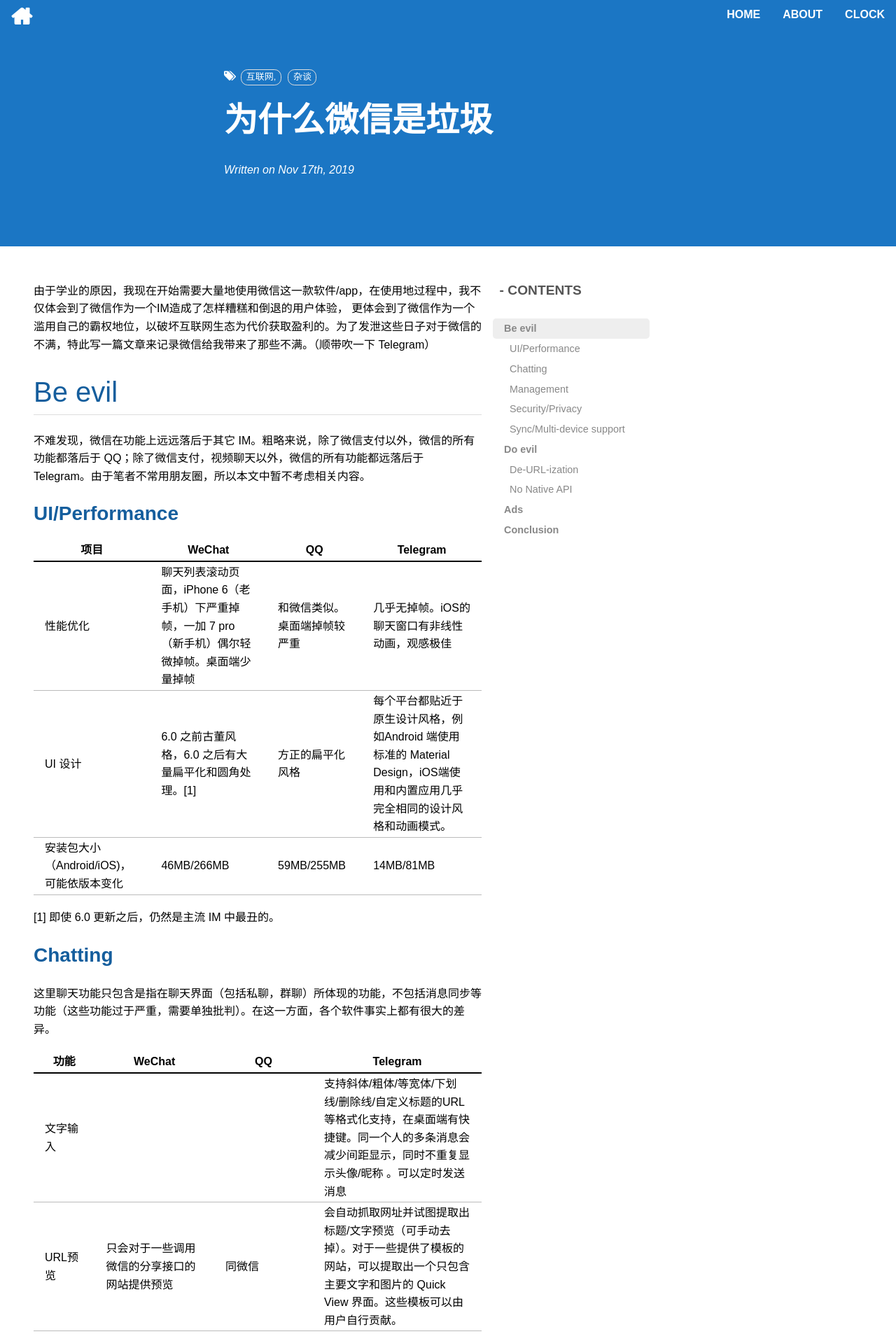
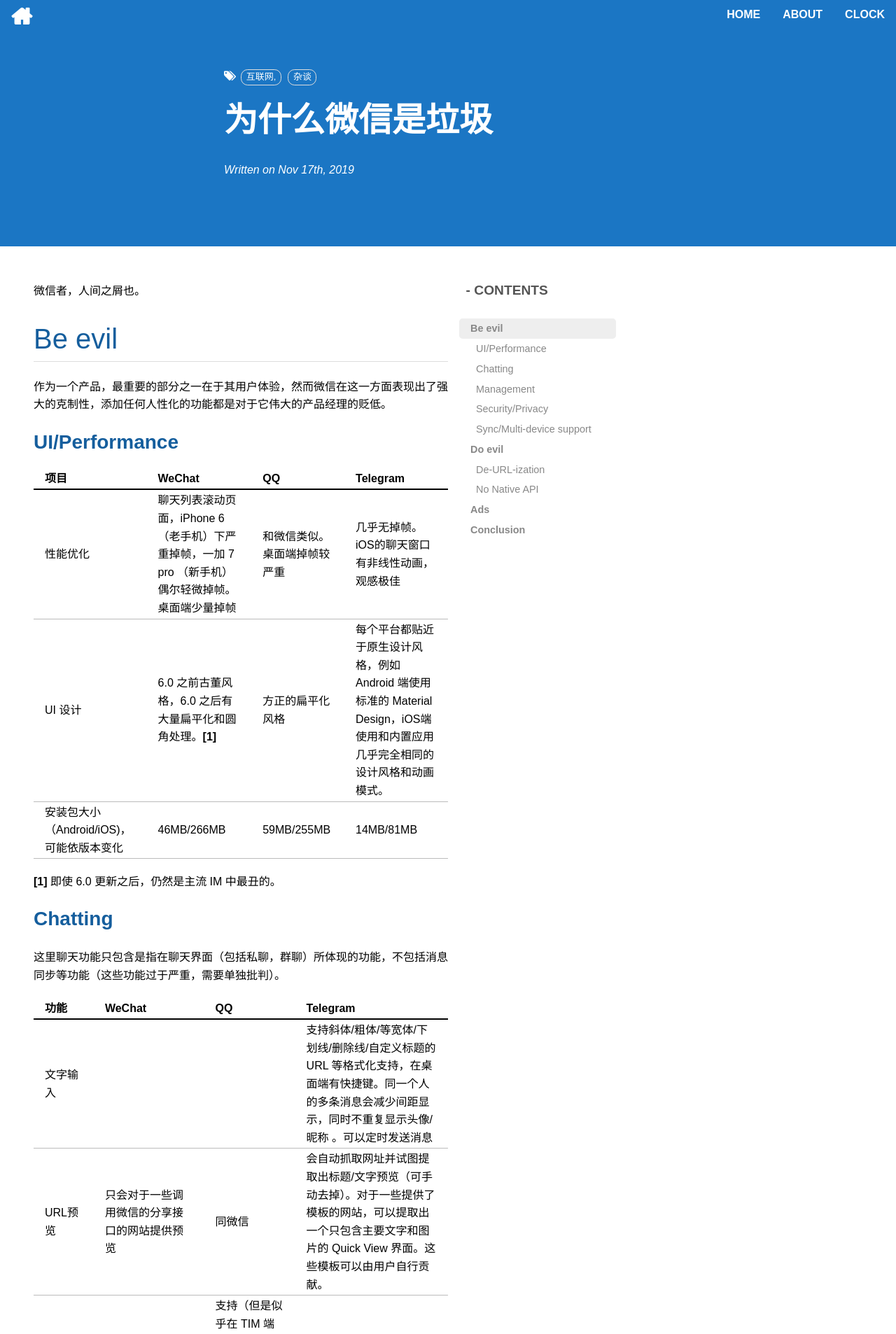
Before and after one commit to SharzyL/SharzyL.github.io, a Jekyll site: the page built from _posts/2019-11-17-wechat-shit.md, in a window 1280 px wide. Shown: the top 1906 px of the page at 70% size. Built offline with Jekyll 4.4.1, drawn with Linux system fonts in a browser that asks for light colours; comment, search, counter and statistics services are not loaded; some of the changed text lies outside the part shown.

Commit message:
modify wechat-shit, css modification

```diff
--- a/_posts/2019-11-17-wechat-shit.md
+++ b/_posts/2019-11-17-wechat-shit.md
@@ -3,54 +3,53 @@
 tags: 互联网, 杂谈
 ---
 
-由于学业的原因，我现在开始需要大量地使用微信这一款软件/app，在使用地过程中，我不仅体会到了微信作为一个IM造成了怎样糟糕和倒退的用户体验，
-更体会到了微信作为一个滥用自己的霸权地位，以破坏互联网生态为代价获取盈利的。为了发泄这些日子对于微信的不满，特此写一篇文章来记录微信给我带来了那些不满。（顺带吹一下 Telegram）
+微信者，人间之屑也。
 
 # Be evil
 
-不难发现，微信在功能上远远落后于其它 IM。粗略来说，除了微信支付以外，微信的所有功能都落后于 QQ；除了微信支付，视频聊天以外，微信的所有功能都远落后于 Telegram。由于笔者不常用朋友圈，所以本文中暂不考虑相关内容。
+作为一个产品，最重要的部分之一在于其用户体验，然而微信在这一方面表现出了强大的克制性，添加任何人性化的功能都是对于它伟大的产品经理的贬低。
 
 ## UI/Performance
 
 | 项目                                     | WeChat                                                       | QQ                           | Telegram                                                     |
 | ---------------------------------------- | ------------------------------------------------------------ | ---------------------------- | ------------------------------------------------------------ |
 | 性能优化                                 | 聊天列表滚动页面，iPhone 6（老手机）下严重掉帧，一加 7 pro （新手机）偶尔轻微掉帧。桌面端少量掉帧 | 和微信类似。桌面端掉帧较严重 | 几乎无掉帧。iOS的聊天窗口有非线性动画，观感极佳              |
-| UI 设计                                  | 6.0 之前古董风格，6.0 之后有大量扁平化和圆角处理。[1]        | 方正的扁平化风格             | 每个平台都贴近于原生设计风格，例如Android 端使用标准的 Material Design，iOS端使用和内置应用几乎完全相同的设计风格和动画模式。 |
+| UI 设计                                  | 6.0 之前古董风格，6.0 之后有大量扁平化和圆角处理。**[1]**        | 方正的扁平化风格             | 每个平台都贴近于原生设计风格，例如Android 端使用标准的 Material Design，iOS端使用和内置应用几乎完全相同的设计风格和动画模式。 |
 | 安装包大小（Android/iOS)，可能依版本变化 | 46MB/266MB                                                   | 59MB/255MB                   | 14MB/81MB                                                    |
 
-[1] 即使 6.0 更新之后，仍然是主流 IM 中最丑的。
+**[1]** 即使 6.0 更新之后，仍然是主流 IM 中最丑的。
 
 ## Chatting
 
-这里聊天功能只包含是指在聊天界面（包括私聊，群聊）所体现的功能，不包括消息同步等功能（这些功能过于严重，需要单独批判）。在这一方面，各个软件事实上都有很大的差异。
+这里聊天功能只包含是指在聊天界面（包括私聊，群聊）所体现的功能，不包括消息同步等功能（这些功能过于严重，需要单独批判）。
 
 | 功能              | WeChat                                                       | QQ                                                           | Telegram                                                     |
 | ----------------- | ------------------------------------------------------------ | ------------------------------------------------------------ | ------------------------------------------------------------ |
 | 文字输入          |                                                              |                                                              | 支持斜体/粗体/等宽体/下划线/删除线/自定义标题的URL 等格式化支持，在桌面端有快捷键。同一个人的多条消息会减少间距显示，同时不重复显示头像/昵称 。可以定时发送消息 |
 | URL预览           | 只会对于一些调用微信的分享接口的网站提供预览            | 同微信                                                       | 会自动抓取网址并试图提取出标题/文字预览（可手动去掉）。对于一些提供了模板的网站，可以提取出一个只包含主要文字和图片的 Quick View 界面。这些模板可以由用户自行贡献。 |
-| 回复              | 不支持 [1]                                                   | 支持（但是似乎在 TIM 端上只能查看回复不能发起回复）。对于跨度长的消息会失效 | 支持                                                         |
-| 消息浏览          | 可以跳到上一次之后第一条发送的消息，在有新消息时出现跳转到最新消息的按钮 | 同微信                                                       | 可以跳转到第一条**未读**的消息，在查看某个回复对应的原消息时，可以快速回到回复的位置。有常显示的回到最下按钮 |
+| 回复              | 不支持 **[1]**                                                   | 支持（但是似乎在 TIM 端上只能查看回复不能发起回复）。对于跨度长的消息会失效 | 支持                                                         |
+| 消息浏览          | 可以跳到上一次之后第一条发送的消息，在有新消息时出现跳转到最新消息的按钮 | 同微信                                                       | 可以跳转到第一条未读的消息，会记录上一次浏览未读消息时最后读到的一条。在查看某个回复对应的原消息时，可以快速回到回复的位置。有常显示的回到最下按钮 |
 | 转发              | 支持多条消息合并转发                                         | 支持直接转发和合并转发                                       | 支持直接转发                                                 |
 | sticker（表情包） | 包含能够多设备同步的 sticker 收藏列表和 sticker 商店，但是个人无法发布表情包。sticker 列表有数量限制 | 同微信                                                       | 可以以 sticker set 为单位制作，整理和发布表情包，并且通过 URL 直接分享。支持透明背景的表情包。可以将表情包和 emoji 配对，在输入 emoji 时提示表情包 |
-| 音频消息          | 支持 [2]                                                     | 支持，同时有语音识别功能                                     | 支持，包含可拖动的进度条和波形图以及速度调节。同时支持以类似的方式发送音频文件 |
+| 音频消息          | 支持 **[2]**                                                     | 支持，同时有语音识别功能                                     | 支持，包含可拖动的进度条和波形图以及速度调节。同时支持以类似的方式发送音频文件 |
 | 语音聊天          | 支持                                                         | 支持，包含多人语音聊天                                       | 支持                                                         |
 | 视频聊天          | 支持                                                         | 支持                                                         | 不支持                                                       |
-| 图片/视频         | 支持画笔标注，裁剪，水平/垂直旋转，添加表情包/文字，视频会自动压缩 [3] | 同微信                                                       | 除了上文提到的功能以外，还包含连续角度的旋转和色调/色彩/景深参数调节。支持多个图片以网格形式批量发送 |
+| 图片/视频         | 支持画笔标注，裁剪，水平/垂直旋转，添加表情包/文字，视频会自动压缩 **[3]** | 同微信                                                       | 除了上文提到的功能以外，还包含连续角度的旋转和色调/色彩/景深参数调节。支持多个图片以网格形式批量发送 |
 | 文件              | 不大于100MB                                                  | 不大于2GB                                                    | 不大于1.5GB                                                  |
 | 群投票            | 不支持（可以通过小程序实现）                                 | 支持                                                         | 支持                                                         |
 | 消息记录管理      | 支持分类/文字搜索                                            | 同微信                                                       | 同微信（中文搜索体验不佳）                                   |
 | 消息回执          | 在桌面端有对方正在输入消息的提示                             | 同微信                                                       | 有已读回执，会显示对方在输入文字/录制语音/发送图片。在群聊中能精确到个人显示 |
 | 消息撤回          | 两分钟内可撤回，撤回后会提示对方                             | 同微信                                                       | 两天内可撤回和修改，撤回无提示，修改有文字提示。有可选项使得可以同时删除对方设备上的聊天记录 |
 | 自动加载控制      | 只能控制在移动数据情况下是否自动播放朋友圈视频               | 可以控制是否在移动数据下自动下载图片                         | 可以分别自行设定在移动数据/WIFI下，自动接受图片/视频/文件的大小阈值。对于不自动接收的图片/视频，会显示一个模糊化的预览图 |
-| 界面可定制性      | 无（甚至连夜间模式也没有）[4]                                | 支持夜间模式，在iOS 13 下可以和系统同步自动切换。也有可以在主题商店选取个性化主题 | 内置多种主题配色可供选择，可以个人制作并以 URL 形式发布。可以设定通过亮度阈值/时间阈值/系统模式自动切换夜间模式 |
+| 界面可定制性      | 无（甚至连夜间模式也没有）**[4]**                                | 支持夜间模式，在iOS 13 下可以和系统同步自动切换。也有可以在主题商店选取个性化主题 | 内置多种主题配色可供选择，可以个人制作并以 URL 形式发布。可以设定通过亮度阈值/时间阈值/系统模式自动切换夜间模式 |
 
-[1] 这是微信在聊天界面最落后的地方。没有回复功能对于群聊来说是灾难性的，对于私聊也有诸多不便之处。
+**[1]** 这是微信在聊天界面最落后的地方。没有回复功能对于群聊来说是灾难性的，对于私聊也有诸多不便之处。
 
-[2] 在没有达成共识的前提下，只发送语言是一件比较 annoying 的事情，特别是发送很长的语音和对于比较重要/信息量比较大的消息，经常需要反复听，很浪费时间，也不便于搜索和记录。而微信的用户群体中有不少喜欢用语音的。微信不支持语音识别/进度条使得这个现象更加 annoying。
+**[2]** 在没有达成共识的前提下，只发送语言是一件比较 annoying 的事情，特别是发送很长的语音和对于比较重要/信息量比较大的消息，经常需要反复听，很浪费时间，也不便于搜索和记录。而微信的用户群体中有不少喜欢用语音的。微信不支持语音识别/进度条使得这个现象更加 annoying。
 
-[3] 视频不仅会自动压缩，而且还不给发送原视频或者调整压缩率的选项，有时候压出来的视频效果很奇妙
+**[3]** 视频不仅会自动压缩，而且还不给发送原视频或者调整压缩率的选项，有时候压出来的视频效果很奇妙
 
-[4] 夜间模式的好处大家都懂，开发者也不需要很多精力就可以实现，然而微信并没有。
+**[4]** 夜间模式的好处大家都懂，开发者也不需要很多精力就可以实现，然而微信并没有。
 
 ## Management
 
@@ -58,23 +57,23 @@
 
 | 项目         | WeChat                                                       | QQ                                                           | Telegram                                                     |
 | ------------ | ------------------------------------------------------------ | ------------------------------------------------------------ | ------------------------------------------------------------ |
-| 用户id       | 无法修改 [1]                                                 | 以 QQ 号为唯一 id                                            | 可以自定义字符串 id，可随意修改（保证唯一即可）。如果能证明在主流平台上自己持有某个 id，即使这个 id 被占用，也可以向官方申请获取这个 id |
+| 用户id       | 无法修改 **[1]**                                                 | 以 QQ 号为唯一 id                                            | 可以自定义字符串 id，可随意修改（保证唯一即可）。如果能证明在主流平台上自己持有某个 id，即使这个 id 被占用，也可以向官方申请获取这个 id |
 | 好友管理     | 以首字母方式排列，支持以标签形式筛选/分类，支持包含多种信息的好友备注 | 以类别为方式分组。支持“特别关心”和多种信息的好友备注         | 没有“好友”概念，只有单向的“联系人”概念。联系人只支持更改排序方式和备注姓名。添加联系人需要对方发出请求。 |
-| 群聊管理     | 可以手动将群聊选择添加到联系人中，否则在聊天列表界面删除群聊即退出群聊（删除所有聊天记录，对于私聊也是如此）。支持置顶群聊 [2] | 有单独的管理界面，支持添加“不常用群聊”。支持置顶群聊         | 所有的群聊和私聊均会在聊天列表显示，删除群聊即代表退出群聊。支持添加不常用群聊（archived chat）。支持置顶群聊 |
+| 群聊管理     | 可以手动将群聊选择添加到联系人中，否则在聊天列表界面删除群聊即退出群聊（删除所有聊天记录，对于私聊也是如此）。支持置顶群聊 **[2]** | 有单独的管理界面，支持添加“不常用群聊”。支持置顶群聊         | 所有的群聊和私聊均会在聊天列表显示，删除群聊即代表退出群聊。支持添加不常用群聊（archived chat）。支持置顶群聊 |
 | 推送管理     | 可以对于每个群聊设置是否推送消息提醒。可设置特定时间点启动的勿扰模式 | 基本同微信。可以对于特别关心单独定义推送方式                 | 可以对于每个群聊设置是否推送消息提醒，并且可以快速设置临时性的禁用消息提醒（一小时/八小时/两天）。对于不同种类（群聊，私聊，频道）的消息提醒可以自定义震动方式/预览方式/颜色/推送等级。可以自定义 Badge 上显示消息数量的计算方式。在发送消息时可以选择是否给对方发出推送 |
 | 多账号支持   | 需要设定密码来启用，在二级菜单中启用                         | 支持，在二级菜单中启用                                       | 支持，在侧边栏（Android）或导航栏（iOS）调用，可以同时接受多个账号的消息 |
 | 黑名单管理   | 不支持，但是可以静默删除好友（这是一个比较有争议的 feature） | 支持                                                         | 支持                                                         |
-| 群聊成员管理 | 支持二维码扫码进群和面对面建群和邀请进群。二维码有有效期限制。只有通过实名认证的用户才能加入超过100人的群。超过100人的群只能通过私聊发送邀请才能进入。不超过40人的群可以无需确认拉入群聊。群聊人数上限为500 [3] | 支持二维码扫码进群和群号搜索/URL分享进群。支持管多种审核机制。普通用户至多建立200人群，付费最多可建立3000人群 | 支持URL分享进群，其中公开群的URL可自定义，可以通过@的方式直接显示。管理员可以直接邀请联系人入群。可以通过 bot 来实现人员审核。群聊人数至多为20000 |
+| 群聊成员管理 | 支持二维码扫码进群和面对面建群和邀请进群。二维码有有效期限制。只有通过实名认证的用户才能加入超过100人的群。超过100人的群只能通过私聊发送邀请才能进入。不超过40人的群可以无需确认拉入群聊。群聊人数上限为500 **[3]** | 支持二维码扫码进群和群号搜索/URL分享进群。支持管多种审核机制。普通用户至多建立200人群，付费最多可建立3000人群 | 支持URL分享进群，其中公开群的URL可自定义，可以通过@的方式直接显示。管理员可以直接邀请联系人入群。可以通过 bot 来实现人员审核。群聊人数至多为20000 |
 | 群管理员     | 只对于100人以上的群，群主才能设置至多三名管理员              | 随群等级的变化可以设置不同数目的管理员数量                   | 无管理员数量限制，有多个级别的管理员权限设置                 |
-| 群公告       | 支持，发出公告后会推送提醒 [4]                               | 支持，可以查看历史公告，可以选择在特定时候（例如新成员进群时）显示公告窗口 | 支持置顶消息，置顶消息会在群聊窗口上部显示，可以选择是否推送提醒给成员 |
+| 群公告       | 支持，发出公告后会推送提醒 **[4]**                               | 支持，可以查看历史公告，可以选择在特定时候（例如新成员进群时）显示公告窗口 | 支持置顶消息，置顶消息会在群聊窗口上部显示，可以选择是否推送提醒给成员 |
 
-[1] 所以某些中二时候的 id 就会伴随一生了
+**[1]** 所以某些中二时候的 id 就会伴随一生了
 
-[2] 没有不常用群聊的选项，当有不想收到消息但是消息很多的群聊非常 disturbing。对于私聊有的时候会不小心删掉了一个chat ，然后所有聊天记录就没了。
+**[2]** 没有不常用群聊的选项，当有不想收到消息但是消息很多的群聊非常 disturbing。对于私聊有的时候会不小心删掉了一个chat ，然后所有聊天记录就没了。
 
-[3] 有的时候会被莫名拉近一些不想加入的小群聊但是又不好退出。大群拉人又非常麻烦。群成员的控制非常匮乏。
+**[3]** 有的时候会被莫名拉近一些不想加入的小群聊但是又不好退出。大群拉人又非常麻烦。群成员的控制非常匮乏。
 
-[4] 实际上形同虚设，大部分时候还是选择 @所有人
+**[4]** 实际上形同虚设，大部分时候还是选择 @所有人
 
 ## Security/Privacy
 
--- a/assets/css/common.css
+++ b/assets/css/common.css
@@ -121,6 +121,7 @@
 }
 thead tr {
     border-bottom: 2px solid black;
+    text-align: left;
 }
 
 tbody tr {
@@ -644,7 +645,7 @@
     }
 
     .main-text {
-        width: 50vw;
+        width: 50%;
     }
 
     .sidebar-detached {
--- a/assets/js/page_util.js
+++ b/assets/js/page_util.js
@@ -65,7 +65,8 @@
         return;
     }
     window.addEventListener('scroll', () => {
-        if (sidebar.getBoundingClientRect().y < 0) { // when toc is down
+        if (sidebar.getBoundingClientRect().y < 0) { // when top of toc is down
+            console.log(sidebar.getBoundingClientRect().y)
             sidebar.classList.add('sidebar-detached');
         }
         if (document.querySelector('.header').getBoundingClientRect().bottom > 0) {
```
Also changed, not shown: 6 other files.
